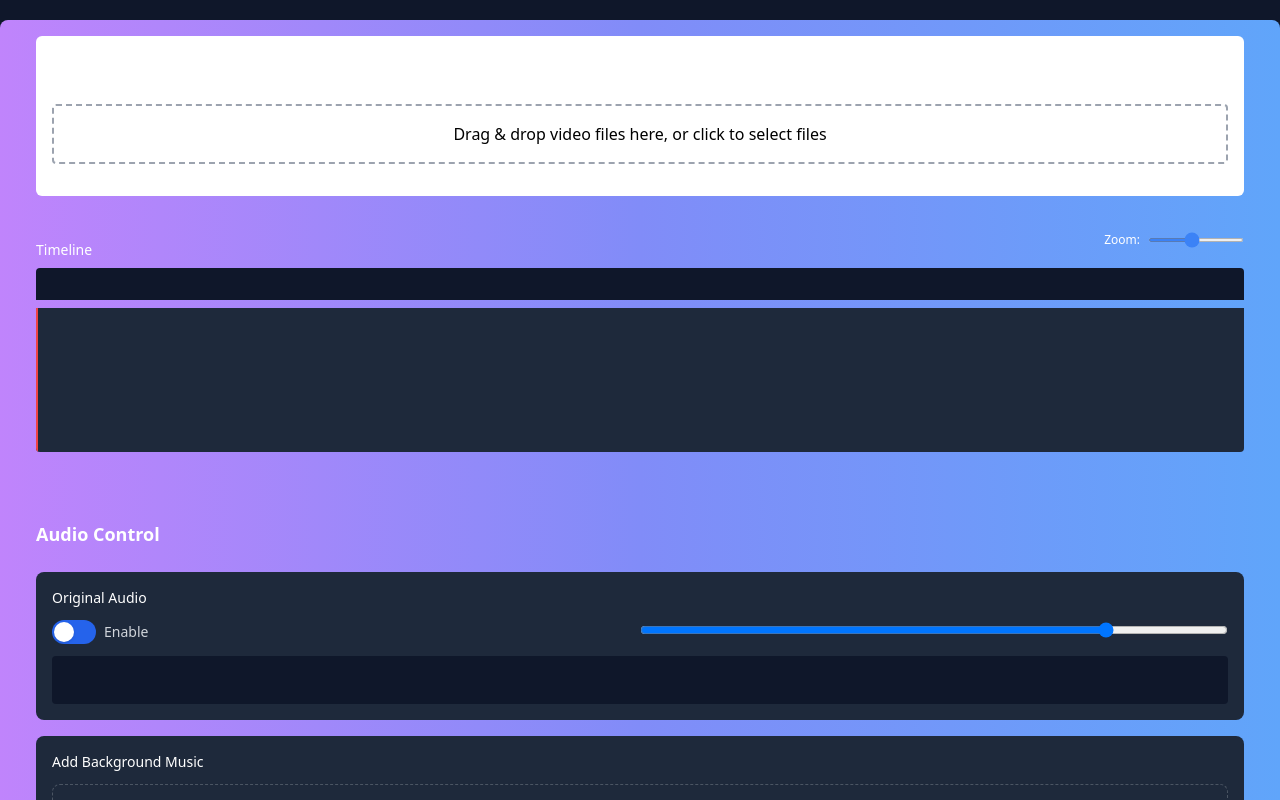
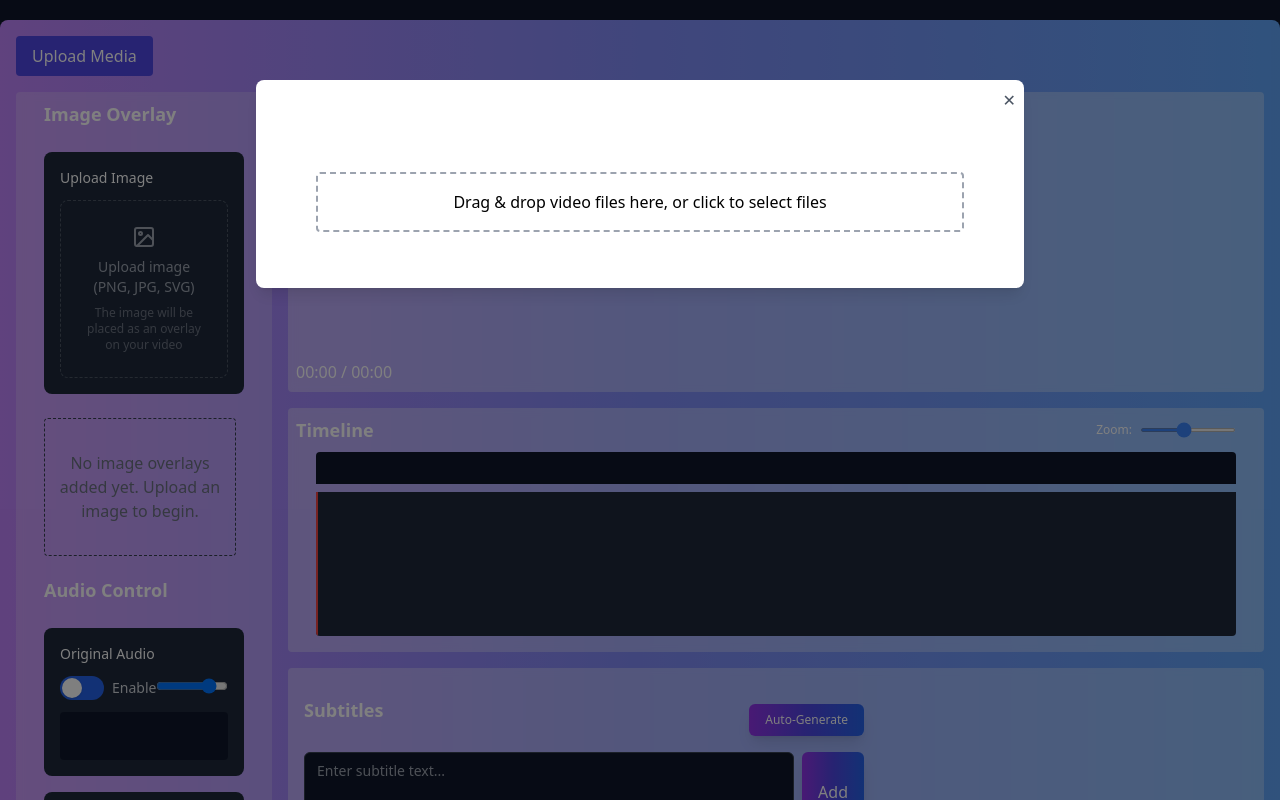
Before and after one commit to Infinity2209/Vedio-Editing-Website, a Next.js app: page / in a window 1280 px wide. Shown: the top 800 px of the page. Built offline with nearby package versions, Linux system fonts and the light colour scheme.

Commit message:
project completed

```diff
--- a/app/components/video-editor/VideoEditor.tsx
+++ b/app/components/video-editor/VideoEditor.tsx
@@ -1,38 +1,96 @@
 'use client';
 
-import React from 'react';
+import React, { useState } from 'react';
 import Preview from './preview/Preview';
 import Timeline from './timeline/Timeline';
 import UploadSection from './upload/UploadSection';
 import AudioControl from './audio/AudioControl';
 import ImageOverlay from './image-overlay/ImageOverlay';
+import Subtitles from './subtitles/Subtitles';
+
+// Utility function to format time in seconds to mm:ss
+function formatTime(seconds: number): string {
+  const mins = Math.floor(seconds / 60);
+  const secs = Math.floor(seconds % 60);
+  return `${mins.toString().padStart(2, '0')}:${secs.toString().padStart(2, '0')}`;
+}
 
 export default function VideoEditor() {
+  // Show UploadSection modal by default on initial load
+  const [showUpload, setShowUpload] = useState(true);
+
+  // Example state for currentTime and duration to demonstrate formatTime usage
+  const [currentTime, setCurrentTime] = useState(0);
+  const [duration, setDuration] = useState(0);
+
+  // Handler to close modal after upload completes
+  const handleUploadComplete = () => {
+    setShowUpload(false);
+  };
+
   return (
-    <div className="flex flex-col h-full space-y-6 max-w-7xl mx-auto p-4 bg-gradient-to-r from-purple-400 via-indigo-400 to-blue-400 animate-gradient-x rounded-lg shadow-lg">
-      <div className="flex-none overflow-hidden max-h-[400px]">
-        <UploadSection />
+    <>
+      {/* UploadSection as a modal/drawer, visible by default */}
+      {showUpload && (
+        <div className="fixed inset-0 bg-black bg-opacity-50 flex justify-center items-start pt-20 z-50">
+          <div className="bg-white rounded-lg shadow-lg p-6 max-w-3xl w-full relative">
+            <button
+              className="absolute top-2 right-2 text-gray-600 hover:text-gray-900"
+              onClick={() => setShowUpload(false)}
+              aria-label="Close Upload Section"
+            >
+              &#x2715;
+            </button>
+            <UploadSection onUploadComplete={handleUploadComplete} />
+          </div>
+        </div>
+      )}
+
+      <div className="flex flex-col h-full max-w-7xl mx-auto p-4 bg-gradient-to-r from-purple-400 via-indigo-400 to-blue-400 animate-gradient-x rounded-lg shadow-lg">
+        {/* Button to open UploadSection modal */}
+        <div className="mb-4">
+          <button
+            onClick={() => setShowUpload(true)}
+            className="px-4 py-2 bg-indigo-600 text-white rounded hover:bg-indigo-700 transition"
+          >
+            Upload Media
+          </button>
         </div>
 
-      <div className="flex-none overflow-hidden">
-        <Timeline />
-      </div>
+        {/* Main content area */}
+        <div className="flex flex-1 gap-4 h-full">
+          {/* Left sidebar: ImageOverlay */}
+          <aside className="w-64 bg-white bg-opacity-20 backdrop-blur-sm rounded p-2 overflow-auto gap-10">
+            <ImageOverlay />
+            <AudioControl />
+          </aside>
 
-      <div className="flex-none overflow-hidden">
+          {/* Right main area: Preview, Timeline, and controls */}
+          <div className="flex flex-col flex-1 gap-4">
+            {/* Preview section */}
+            <main className="flex-1 bg-white bg-opacity-30 backdrop-blur-sm rounded p-2 flex flex-col">
+              <div className="flex-1 overflow-hidden rounded">
                 <Preview />
               </div>
 
-      <div className="flex-none overflow-hidden">
-        <AudioControl />
+              {/* Example usage of formatTime */}
+              <div className="text-white mt-2">
+                {formatTime(currentTime)} / {formatTime(duration)}
               </div>
+            </main>
 
-      <div className="flex-none overflow-hidden">
-        {/* Subtitles & Text Overlay component placeholder */}
-      </div>
+            {/* Timeline section (moved from footer) */}
+            <section className="h-68 bg-white bg-opacity-30 backdrop-blur-sm rounded p-2 overflow-auto">
+              <Timeline />
+            </section>
 
-      <div className="flex-none overflow-hidden">
-        <ImageOverlay />
+            {/* Bottom controls: Subtitles and AudioControl side by side */}
+            <footer className="h-70 bg-white bg-opacity-30 backdrop-blur-sm rounded p-2 overflow-auto">
+                <Subtitles />
+            </footer>
           </div>
         </div>
+      </div>
+    </>
   );
 }
--- a/app/components/video-editor/audio/AudioControl.tsx
+++ b/app/components/video-editor/audio/AudioControl.tsx
@@ -155,7 +155,7 @@ export default function AudioControl() {
 
   return (
     <DndProvider backend={HTML5Backend}>
-      <div className="space-y-6 mx-5">
+      <div className="space-y-6 m-5">
         <h2 className="text-lg font-semibold text-white">Audio Control</h2>
 
         <div className="space-y-4">
--- a/app/components/video-editor/subtitles/Subtitles.tsx
+++ b/app/components/video-editor/subtitles/Subtitles.tsx
@@ -40,7 +40,7 @@ export default function Subtitles() {
   };
 
   return (
-    <div className="grid grid-cols-1 md:grid-cols-5 gap-4 h-full">
+    <div className="grid grid-cols-1 md:grid-cols-5 gap-4 m-2">
       <div className="md:col-span-3 space-y-4">
         <div className="flex items-center justify-between">
           <h2 className="text-lg font-semibold text-white">Subtitles</h2>
--- a/app/components/video-editor/timeline/Timeline.tsx
+++ b/app/components/video-editor/timeline/Timeline.tsx
@@ -100,9 +100,9 @@ export default function Timeline() {
   };
 
   return (
-    <div className="space-y-2 mb-5">
+    <div className="space-y-2 mb-2">
       <div className="flex items-center justify-between mb-2">
-        <h3 className="text-sm font-medium ml-5 mt-5 text-white">Timeline</h3>
+        <h2 className="text-lg font-semibold text-white">Timeline</h2>
 
         <div className="flex items-center space-x-2 mr-5">
           <span className="text-xs text-white">Zoom:</span>
--- a/app/components/video-editor/upload/Upload.tsx
+++ b/app/components/video-editor/upload/Upload.tsx
@@ -1,14 +1,18 @@
 "use client";
 
-import React, { useState, useRef, ChangeEvent, DragEvent } from 'react';
-import { useDispatch } from 'react-redux';
-import { addVideo } from '../../../lib/redux/slices/videoSlice';
+import React, { useState, useRef, ChangeEvent, DragEvent, useEffect } from "react";
+import { useDispatch } from "react-redux";
+import { addVideo } from "../../../lib/redux/slices/videoSlice";
 
 interface FileWithPreview extends File {
   preview: string;
 }
 
-const Upload = () => {
+interface UploadProps {
+  onUploadComplete?: () => void;
+}
+
+const Upload: React.FC<UploadProps> = ({ onUploadComplete }) => {
   const dispatch = useDispatch();
   const [files, setFiles] = useState<FileWithPreview[]>([]);
   const [uploadProgress, setUploadProgress] = useState<Record<string, number>>({});
@@ -17,26 +21,26 @@ const Upload = () => {
   const handleFiles = (selectedFiles: FileList | null) => {
     if (!selectedFiles) return;
 
-    const videoFiles = Array.from(selectedFiles).filter(file =>
-      ['video/mp4', 'video/webm', 'video/ogg'].includes(file.type)
+    const videoFiles = Array.from(selectedFiles).filter((file) =>
+      ["video/mp4", "video/webm", "video/ogg"].includes(file.type)
     );
 
     if (videoFiles.length !== selectedFiles.length) {
-      alert('Some files were rejected. Only mp4, webm, and ogg video formats are allowed.');
+      alert("Some files were rejected. Only mp4, webm, and ogg video formats are allowed.");
     }
 
-    const mappedFiles: FileWithPreview[] = videoFiles.map(file =>
+    const mappedFiles: FileWithPreview[] = videoFiles.map((file) =>
       Object.assign(file, {
-        preview: URL.createObjectURL(file)
+        preview: URL.createObjectURL(file),
       })
     );
 
-    setFiles(current => [...current, ...mappedFiles]);
+    setFiles((current) => [...current, ...mappedFiles]);
 
-    mappedFiles.forEach(file => {
-      setUploadProgress(prev => ({ ...prev, [file.name]: 0 }));
+    mappedFiles.forEach((file) => {
+      setUploadProgress((prev) => ({ ...prev, [file.name]: 0 }));
       const interval = setInterval(() => {
-        setUploadProgress(prev => {
+        setUploadProgress((prev) => {
           const newProgress = (prev[file.name] || 0) + 10;
           if (newProgress >= 100) {
             clearInterval(interval);
@@ -48,6 +52,16 @@ const Upload = () => {
       }, 300);
     });
   };
+
+  // Effect to detect when all uploads complete
+  useEffect(() => {
+    if (files.length > 0) {
+      const allComplete = files.every((file) => uploadProgress[file.name] === 100);
+      if (allComplete && onUploadComplete) {
+        onUploadComplete();
+      }
+    }
+  }, [uploadProgress, files, onUploadComplete]);
 
   const onInputChange = (e: ChangeEvent<HTMLInputElement>) => {
     handleFiles(e.target.files);
@@ -82,14 +96,9 @@ const Upload = () => {
         <p>Drag & drop video files here, or click to select files</p>
       </div>
       <div className="mt-4">
-        {files.map(file => (
+        {files.map((file) => (
           <div key={file.name} className="mb-4 flex items-center space-x-4">
-            <video
-              src={file.preview}
-              controls
-              width={120}
-              className="rounded"
-            />
+            <video src={file.preview} controls width={120} className="rounded" />
             <div className="flex-1">
               <p className="font-semibold">{file.name}</p>
               <div className="w-full bg-gray-300 rounded h-2 mt-1">
--- a/app/components/video-editor/upload/UploadSection.tsx
+++ b/app/components/video-editor/upload/UploadSection.tsx
@@ -1,12 +1,16 @@
 "use client";
 
-import Upload from './Upload';
+import Upload from "./Upload";
 
-export default function UploadSection() {
+interface UploadSectionProps {
+  onUploadComplete?: () => void;
+}
+
+export default function UploadSection({ onUploadComplete }: UploadSectionProps) {
   return (
     <div className="space-y-6 mx-5 bg-white p-4 rounded-md">
       <h2 className="text-lg font-semibold text-white">Upload Video</h2>
-      <Upload />
+      <Upload onUploadComplete={onUploadComplete} />
     </div>
   );
 }
--- a/package.json
+++ b/package.json
@@ -12,6 +12,7 @@
     "@reduxjs/toolkit": "1.9.5",
     "autoprefixer": "^10.4.14",
     "clsx": "^2.1.1",
+    "lucide-react": "^0.503.0",
     "next": "13.4.4",
     "react": "^18.2.0",
     "react-dnd": "^16.0.1",
```
Also changed, not shown: 1 other file (tests, documents, lock files or other folders). Lines whose indentation alone changed are shown as unchanged.
